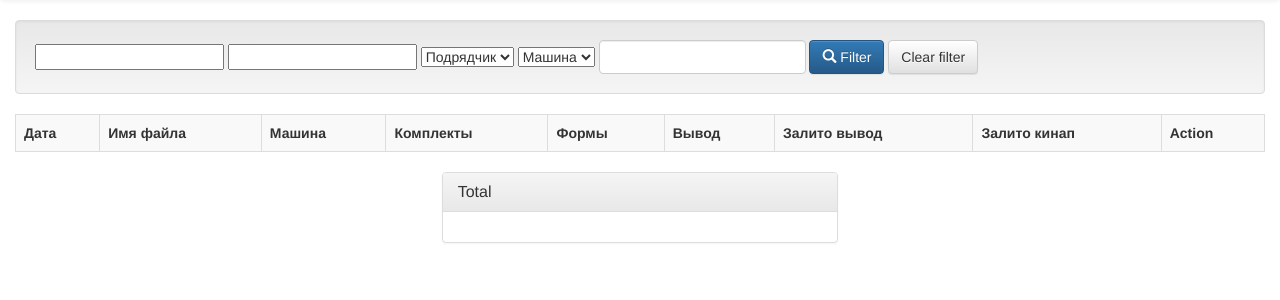
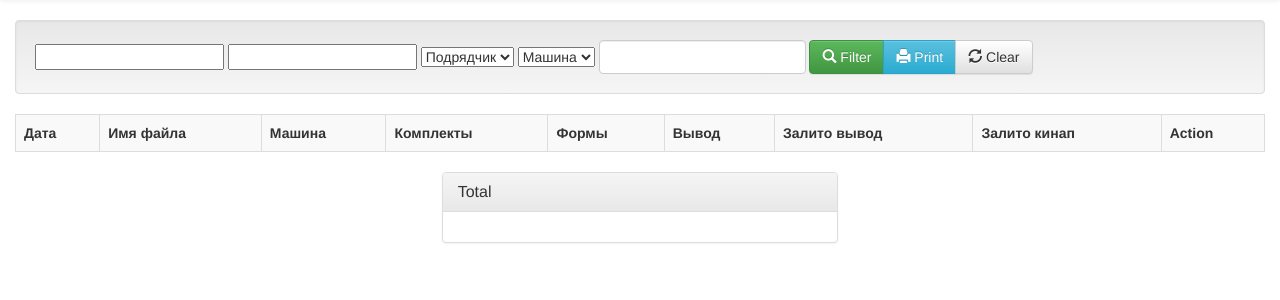
Before and after one commit to swasher/pdfupload, a Django app: template workflow/templates/grid.html in a window 1280 px wide. Shown: the part 52-352 px from the top of the page. Run offline with Django 3.2, Linux system fonts and the light colour scheme; the template is opened without the code that fills it: values that come from a table or form of the project are taken from there, others are empty; parts of the project's set-up code (start-up, migrations or seed data) failed here and were passed over; some libraries are stand-ins or nearby versions.

Commit message:
Minor changes

```diff
--- a/workflow/models.py
+++ b/workflow/models.py
@@ -45,6 +45,7 @@ class Outputter(models.Model):
 
 
 class Grid(models.Model):
+        # Закомментировать auto_now_add=True для редактирования времени в админке
     datetime = models.DateTimeField(auto_now_add=True)
     pdfname = models.CharField(max_length=100)
     machine = models.ForeignKey(PrintingPress, null=True)
--- a/workflow/templates/base.html
+++ b/workflow/templates/base.html
@@ -40,7 +40,7 @@
                 <span class="icon-bar"></span>
                 <span class="icon-bar"></span>
             </button>
-            <button type="button" class="navbar-btn btn btn-success btn">TES Upload Log</button>
+            <a href="{% url 'grid' mode='clear' %}" class="btn navbar-btn btn-success" role="button">TES Upload Log</a>
         </div>
 
         <!-- Collect the nav links, forms, and other content for toggling -->
--- a/workflow/templates/grid.html
+++ b/workflow/templates/grid.html
@@ -57,11 +57,9 @@
 
 <div class="container-fluid">
 <div class="well">
-{% load static %}
 
-    {% if form %}
-        {{ form.media }}
-    {% endif %}
+    {% load static %}
+    {{ form.media }}
 
     {% if form.errors %}
         <div class="container-fluid">
@@ -71,7 +69,7 @@
         </div>
     {% endif %}
 
-    <form id="id_datetime" class="form-inline" role="form" action="/grid/" method="post">
+    <form id="id_datetime" class="form-inline" role="form" method="post">
         {% csrf_token %}
 {#        {{ form.non_field_errors }}#}
 
@@ -101,11 +99,21 @@
             </div>
         {% endfor %}
 
+        <div class="btn-group">
+            <button formaction="{% url "grid" mode='filter' %}" type="submit" class="btn btn-success">
+                <span class="glyphicon glyphicon-search"></span> Filter
+            </button>
+            <button formaction="{% url "grid" mode='printing' %}" type="submit" class="btn btn-info">
+                <span class="glyphicon glyphicon-print"></span> Print
+            </button>
+            <button formaction="{% url "grid" mode='clear' %}" type="submit" class="btn btn-default">
+                <span class="glyphicon glyphicon-refresh"></span> Clear
+            </button>
+        </div>
 
-        <button type="submit" class="btn btn-primary">
-            <span class="glyphicon glyphicon-search"></span> Filter
-        </button>
-        <a type="button" class="btn btn-default" href="{% url "grid" %}"> Clear filter </a>
+
+        {% comment %}<a type="button" class="btn btn-default" href="{% url "grid" %}">
+            <span class="glyphicon glyphicon-refresh"></span> Clear </a>{% endcomment %}
     </form>
 
 </div>
@@ -141,13 +149,13 @@
                <td>{% if row.contractor_error == "OK" %}
                         <span class="glyphicon glyphicon-ok-circle text-success big-icon"></span>
                    {% else %}
-                        <span class="glyphicon glyphicon-remove-circle text-danger big-icon"></span> {{ row.contractor_error }}
+                        <span class="glyphicon glyphicon-remove-circle text-danger big-icon" data-toggle='tooltip' title='{{ row.contractor_error }}'></span>
                    {% endif %}
                </td>
                <td>{% if row.preview_error == "OK" %}
                         <span class="glyphicon glyphicon-ok-circle text-success big-icon"></span>
                    {% else %}
-                        <span class="glyphicon glyphicon-remove-circle text-danger big-icon"></span> {{ row.preview_error }}
+                        <span class="glyphicon glyphicon-remove-circle text-danger big-icon" data-toggle='tooltip' title='{{ row.preview_error }}'></span>
                    {% endif %}
                </td>
                <td>{% with "jpg/"|add:row.pdfname|add:".jpg" as jpg_link %}
--- a/workflow/urls.py
+++ b/workflow/urls.py
@@ -5,6 +5,7 @@ from workflow.views import grid, log, delete
 urlpatterns = patterns('',
     url(r'^$', grid),
     url(r'^grid/$', grid, name='grid'),
+    url(r'^grid/(?P<mode>\w+)/$', grid, name='grid'),
     url(r'^log/$', log, name='log'),
     url(r'^delete/(?P<rowid>\d+)/$', delete, name='delete'),
 )
```
Also changed, not shown: workflow/views.py (+51 -19 lines).
